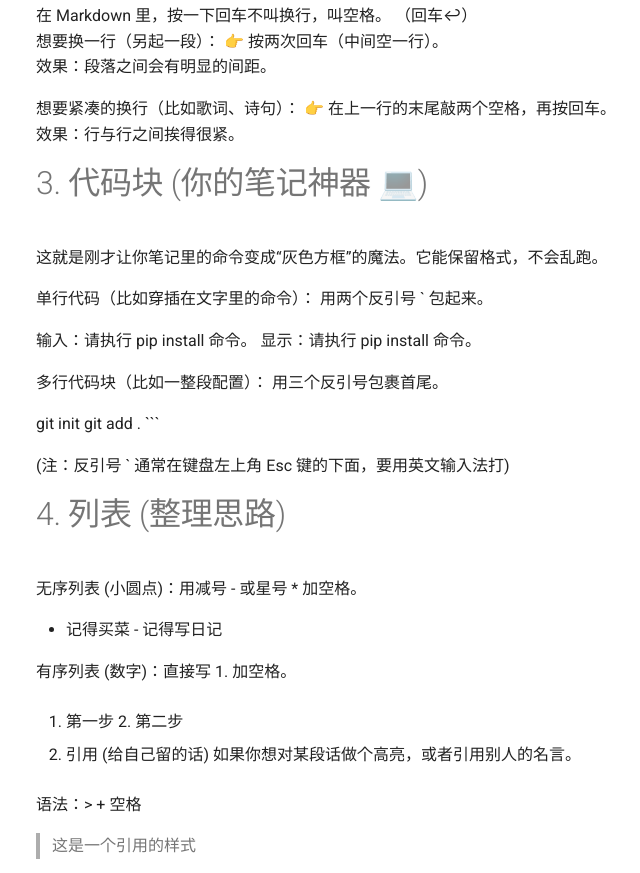
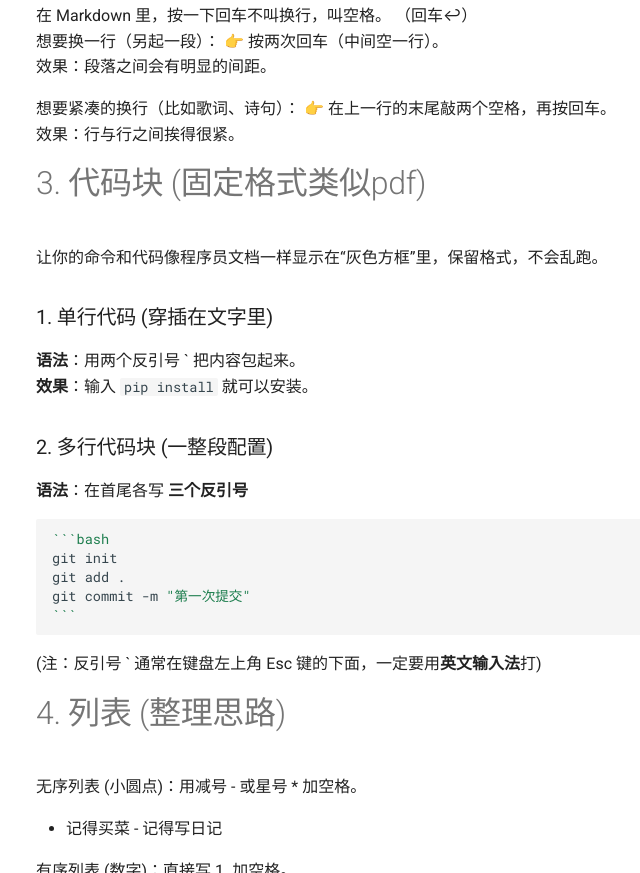
Before and after one commit to CuttlefishKING770/mydocs, a plain HTML site: page index.html in a window 1280 px wide. Shown: the part 733-1606 px from the top of the page, without its empty margins (260-900 px from the left). Drawn offline with Linux system fonts and the light colour scheme.

Commit message:
Deployed a2b3537 with MkDocs version: 1.6.1

````diff
--- a/index.html
+++ b/index.html
@@ -376,7 +376,7 @@
 <h1 id="_1">一级标题 (通常用作文章的大标题，最大)</h1>
 <h2 id="_2">二级标题 (章节名，比如“第一章：玄州”)</h2>
 <h3 id="1_1">三级标题 (小节名，比如“1. 地理环境”)</h3>
-<p><img alt="baiot" src="images/%E6%A0%87%E9%A2%98%E5%86%99%E6%B3%95.jpg" /></p>
+<p><img alt="baiot" src="images/%E6%A0%87%E9%A2%98%E5%86%99%E6%B3%95.jpg" />   </p>
 <h1 id="2">2. 换行与段落</h1>
 <p>在 Markdown 里，按一下回车不叫换行，叫空格。
 （回车↩︎） <br />
@@ -384,13 +384,20 @@
  效果：段落之间会有明显的间距。</p>
 <p>想要紧凑的换行（比如歌词、诗句）： 👉 在上一行的末尾敲两个空格，再按回车。 <br />
 效果：行与行之间挨得很紧。</p>
-<h1 id="3">3. 代码块 (你的笔记神器 💻)</h1>
-<p>这就是刚才让你笔记里的命令变成“灰色方框”的魔法。它能保留格式，不会乱跑。</p>
-<p>单行代码（比如穿插在文字里的命令）： 用两个反引号 ` 包起来。</p>
-<p>输入：请执行 pip install 命令。 显示：请执行 pip install 命令。</p>
-<p>多行代码块（比如一整段配置）： 用三个反引号包裹首尾。</p>
-<p>git init git add . ```</p>
-<p>(注：反引号 ` 通常在键盘左上角 Esc 键的下面，要用英文输入法打)</p>
+<h1 id="3-pdf">3. 代码块 (固定格式类似pdf)</h1>
+<p>让你的命令和代码像程序员文档一样显示在“灰色方框”里，保留格式，不会乱跑。</p>
+<h3 id="1_2">1. 单行代码 (穿插在文字里)</h3>
+<p><strong>语法</strong>：用两个反引号 ` 把内容包起来。<br />
+<strong>效果</strong>：输入 <code>pip install</code> 就可以安装。</p>
+<h3 id="2_1">2. 多行代码块 (一整段配置)</h3>
+<p><strong>语法</strong>：在首尾各写 <strong>三个反引号</strong>  </p>
+<p><div class="highlight"><pre><span></span><code><span class="sb">```bash</span>
+git<span class="w"> </span>init
+git<span class="w"> </span>add<span class="w"> </span>.
+git<span class="w"> </span>commit<span class="w"> </span>-m<span class="w"> </span><span class="s2">&quot;第一次提交&quot;</span>
+<span class="sb">```</span>
+</code></pre></div>
+(注：反引号 ` 通常在键盘左上角 Esc 键的下面，一定要用<strong>英文输入法</strong>打) </p>
 <h1 id="4">4. 列表 (整理思路)</h1>
 <p>无序列表 (小圆点)：用减号 - 或星号 * 加空格。</p>
 <ul>
@@ -495,7 +502,8 @@ markdown_extensions:
 简单解释下加的那三行是干嘛的：
 admonition: 开启 !!! 这种提示块语法的核心功能。
 pymdownx.details: 让你可以使用可折叠的提示块（比如 ??? note &quot;点击展开&quot;）。
-pymdownx.superfences: 这是一个增强功能，防止复杂的代码块把你的提示框“撑爆”，建议一并加上，防止以后出错
+pymdownx.superfences: 这是一个增强功能，防止复杂的代码块把你的提示框“撑爆”，建议一并加上
+防止以后出错
 </code></pre></div></p>
 
 
````
Also changed, not shown: search/search_index.json (+1 -1 lines).
